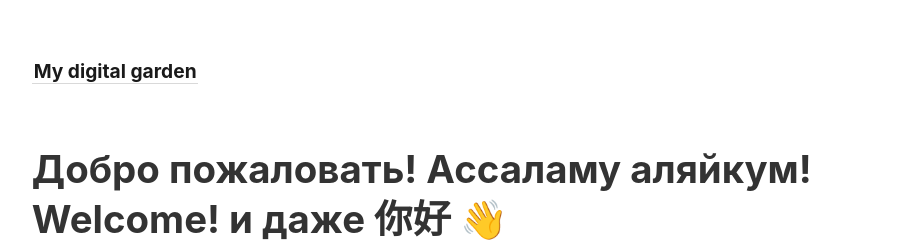
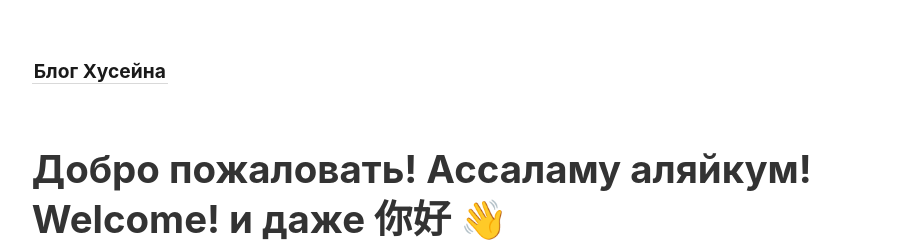
Before and after one commit to khuseynx/my-digital-garden, a Jekyll site: the page built from _pages/index.md, in a window 1280 px wide. Shown: the top 252 px of the page, without its empty margins (45-966 px from the left). Built offline with Jekyll 4.4.1, drawn with Linux system fonts in a browser that asks for light colours.

Commit message:
renamed title

```diff
--- a/_config.yml
+++ b/_config.yml
@@ -1,4 +1,4 @@
-title:               My digital garden
+title:               Блог Хусейна
 include:             ['_pages']
 exclude:             ['_includes/notes_graph.json']
 # You may need to change the base URL depending on your deploy configuration.
```
